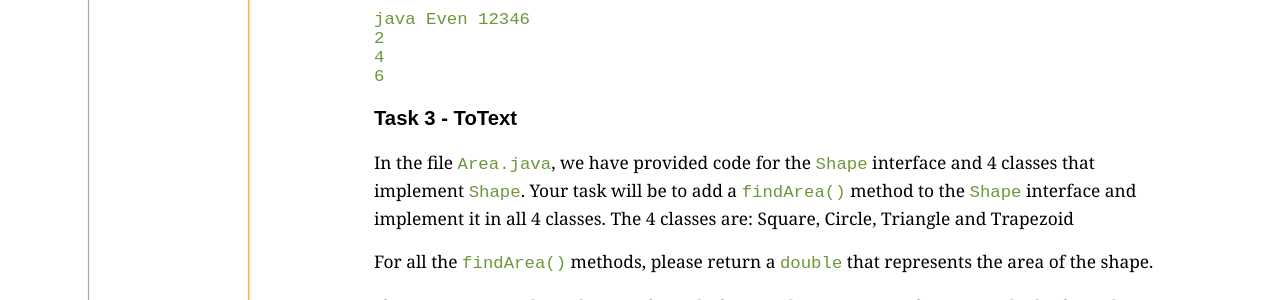
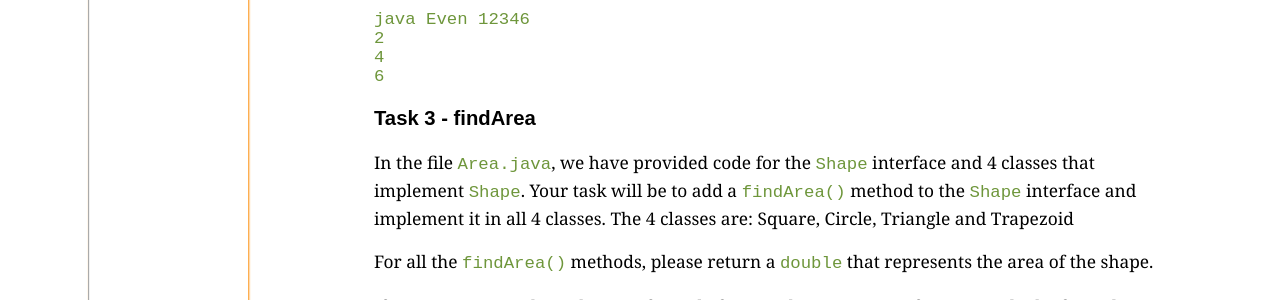
Before and after one commit to ucsd-cse11-sp22/ucsd-cse11-sp22.github.io, a Jekyll site: the page built from _assignments/final.md, in a window 1280 px wide and 900 px high, scrolled down 6643 px. Shown: the part 153-453 px from the top of the window. Built offline with Jekyll 4.4.1, drawn with Linux system fonts in a browser that asks for light colours.

Commit message:
Update final.md

````diff
--- a/_assignments/final.md
+++ b/_assignments/final.md
@@ -213,7 +213,7 @@ java Even 12346
 6
 ```
 
-### Task 3 - ToText
+### Task 3 - findArea
 
 In the file `Area.java`, we have provided code for the `Shape` interface and 4 classes that implement `Shape`. Your task will be to add a `findArea()` method to the `Shape` interface and implement it in all 4 classes. The 4 classes are: Square, Circle, Triangle and Trapezoid
 
````
